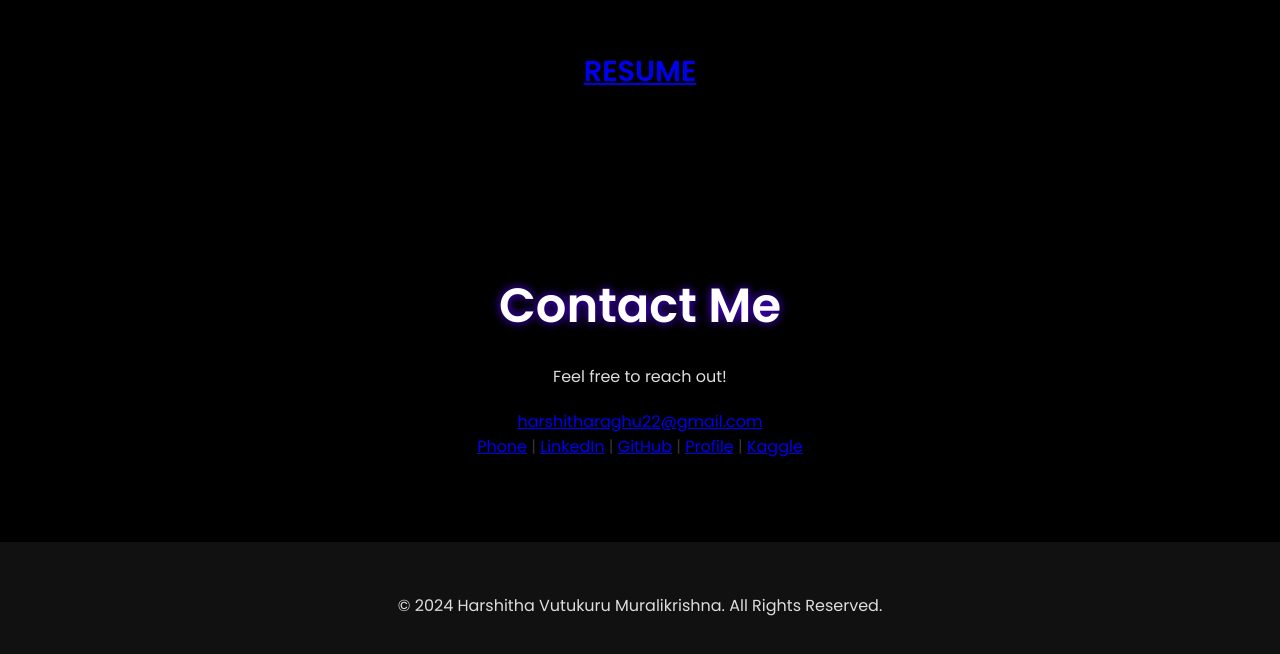
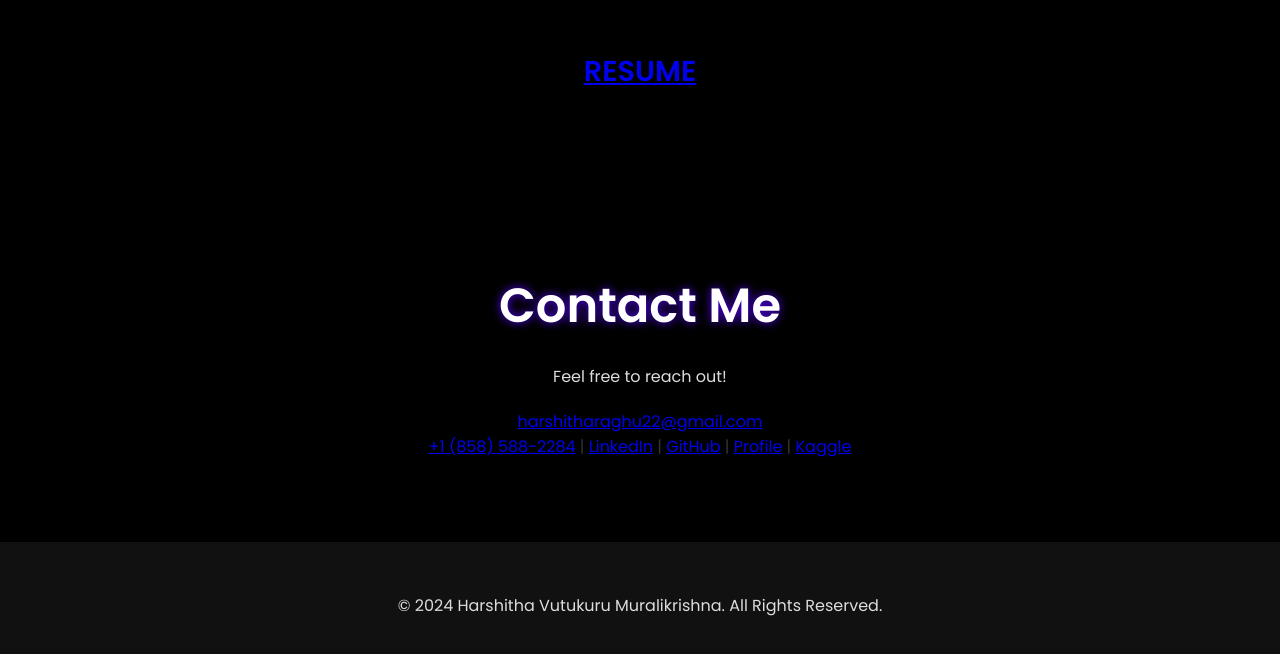
Before and after one commit to harshithavutukuru/harshithavm.github.io, a plain HTML site: page index.html in a window 1280 px wide. Shown: the part 4568-5222 px from the top of the page. Drawn offline with Linux system fonts and the light colour scheme.

Commit message:
Index change

```diff
--- a/index.html
+++ b/index.html
@@ -181,7 +181,7 @@
             <p>Feel free to reach out!</p>
             <a href="harshitharaghu22@gmail.com">harshitharaghu22@gmail.com</a>
             <div class="social-links">
-                <a href="+1 (858) 588-2284" target="_blank">Phone</a> |
+                <a href="+1 (858) 588-2284" target="_blank">+1 (858) 588-2284</a> |
                 <a href="https://www.linkedin.com/in/harshitha-vutukuru-muralikrishna/" target="_blank">LinkedIn</a> |
                 <a href="https://github.com/harshithavutukuru" target="_blank">GitHub</a> |
                 <a href="https://harshithavutukuru.github.io/harshitha.github.io//" target="_blank">Profile</a> |
```
